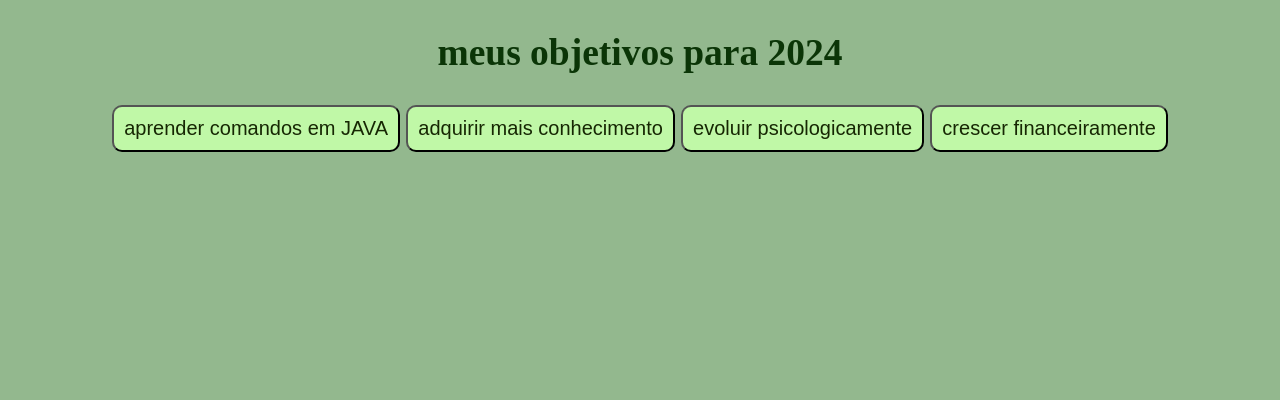
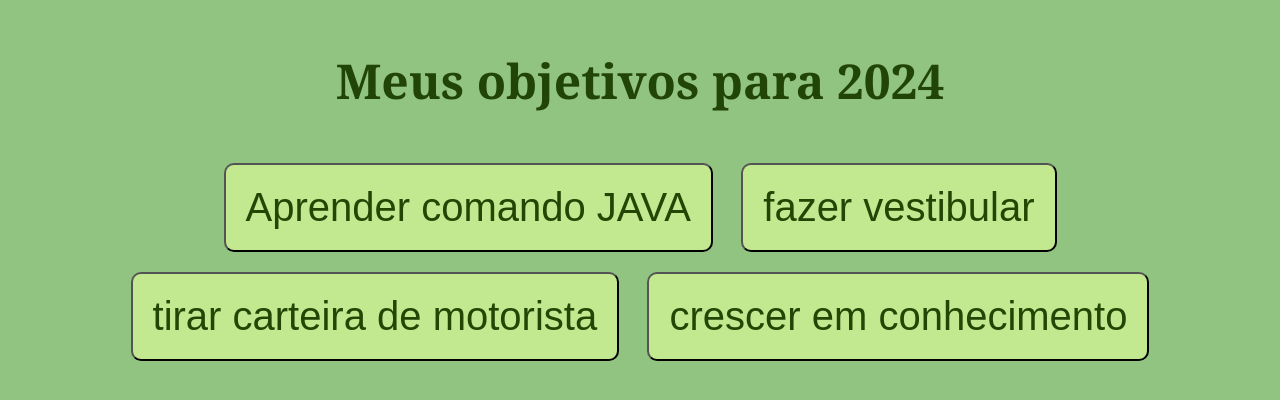
Before and after one commit to Agatazzz/metas2024, a plain HTML site: page index.html in a window 1280 px wide. Drawn offline with Linux system fonts and the light colour scheme.

Commit message:
Add files via upload

```diff
--- a/index.html
+++ b/index.html
@@ -3,17 +3,17 @@
 <head>
     <meta charset="UTF-8">
     <meta name="viewport" content="width=device-width, initial-scale=1.0">
-    <title>metas2024</title>
+    <title>Metas 2024</title>
     <link rel="stylesheet" href="style.css">
 </head>
 <body>
-    <section class="titulo"></section>
-    <h2 class="subtitulo">meus objetivos para 2024</h2>
+    <section class="conteudo-principal"></section>
+    <h2 class="título-principal">Meus objetivos para 2024</h2>
     <div>
-        <button class="botão">aprender comandos em JAVA</button>
-        <button class="botão">adquirir mais conhecimento</button>
-        <button class="botão">evoluir psicologicamente</button>
-        <button class="botão">crescer financeiramente</button>
+        <button class="botão">Aprender comando JAVA</button>
+        <button class="botão">fazer vestibular</button>
+        <button class="botão">tirar carteira de motorista</button>
+        <button class="botão">crescer em conhecimento</button>
     </div>
 </body>
 </html>
--- a/style.css
+++ b/style.css
@@ -1,14 +1,33 @@
+:root{
+    --cor-de-fundo:#b2d18a;
+    --verde:#273605;
+    --branco: #FFFFFF;
+    --botao-ativo: #80c077;
+    --botao-inativo: #0a1458;
+    --texto-de-fundo:#5e6278;
+}
+
+
 body{
-    background-color: rgb(147, 184, 142);
-    color: rgb(11, 53, 7);
-    font-family: 'Times New Roman', Times, serif;
-    font-size: 25px;
+    background-color: rgb(146, 196, 129);
+    color: rgb(33, 68, 7);
+    font-family: Cambria, Cochin, Georgia, Times, 'Times New Roman', serif;
+    font-size: 32px;
     text-align: center;
 }
 .botão{
-    background-color: rgb(192, 248, 167);
-    font-size: 20px;
+    background-color: rgb(194, 233, 144);
+    font-size: 40px;
     border-radius: 10px;
-    color: rgb(22, 39, 3);
-    padding: 10px;
+    color: rgb(36, 70, 4);
+    margin: 10px;
+    padding: 20px;
 }
+
+.conteudo-principal{
+    display: flex;
+    justify-content: center;
+    width: 20px;
+    align-items: center;
+    margin: 0 auto;
+}
```
